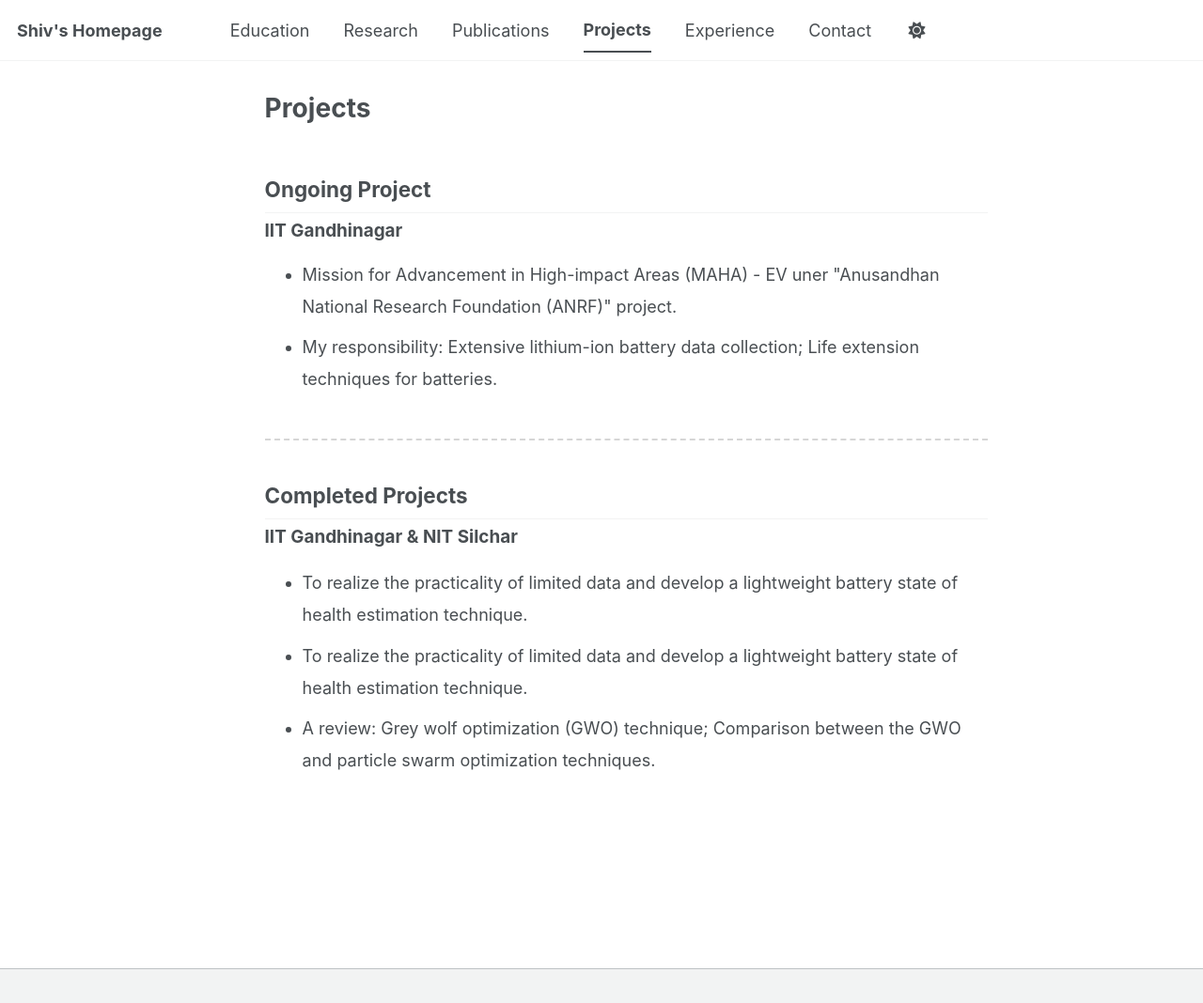
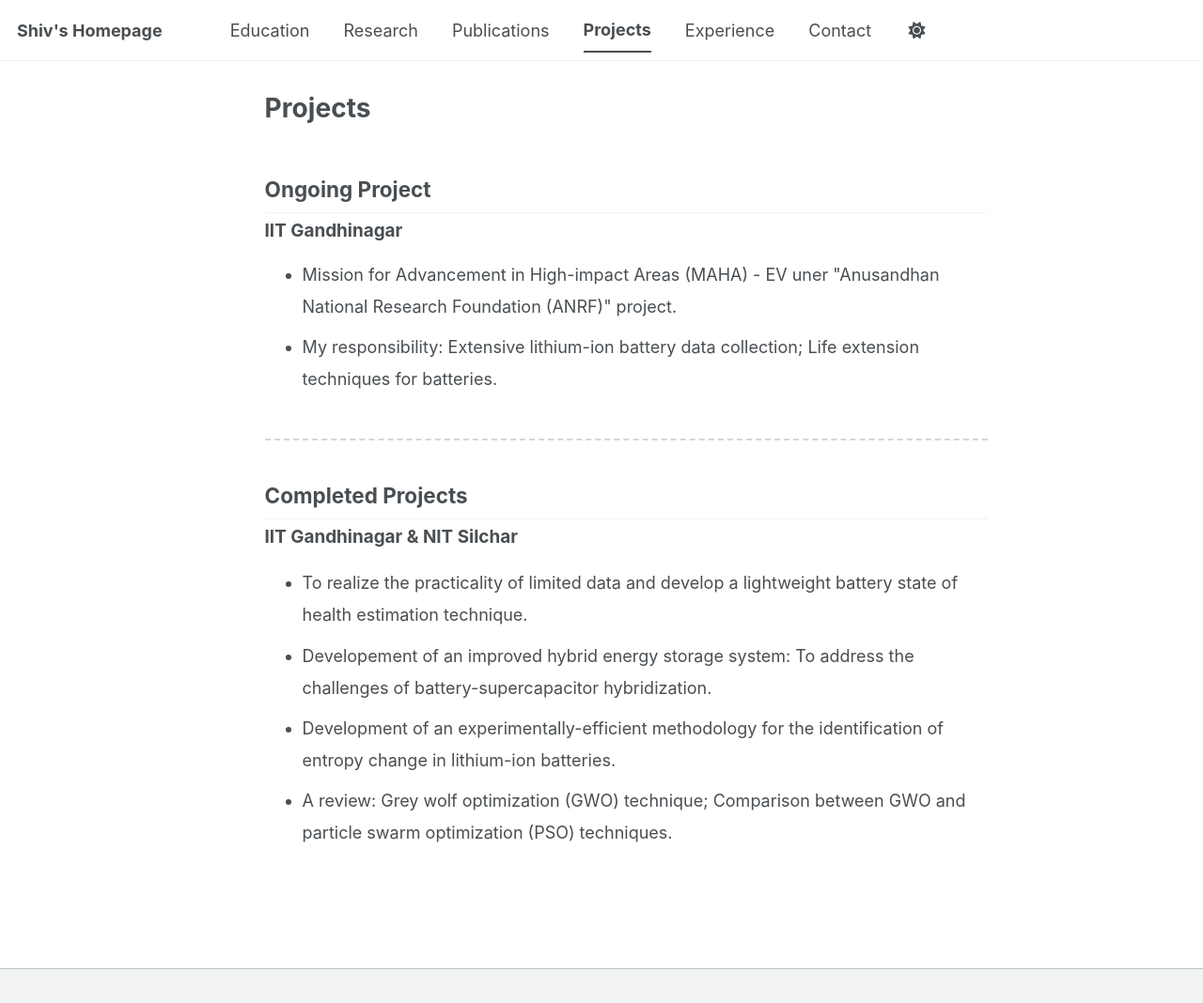
Before and after one commit to shivshankar-sinha/shivshankar-sinha.github.io, a Jekyll site: the page built from project.md, in a window 1280 px wide and 1068 px high. Shown: the whole window at 94% size. Built offline with Jekyll 4.4.1, drawn with Linux system fonts in a browser that asks for light colours; a script bundle is joined from its source files by our own code; library files that are not in the unit come from our copies.

Commit message:
Update project.md

```diff
--- a/project.md
+++ b/project.md
@@ -54,11 +54,15 @@ To realize the practicality of limited data and develop a lightweight battery st
 </li>
 
 <li>
-To realize the practicality of limited data and develop a lightweight battery state of health estimation technique.
+ Developement of an improved hybrid energy storage system: To address the challenges of battery-supercapacitor hybridization.
 </li>
 
 <li>
-A review: Grey wolf optimization (GWO) technique; Comparison between the GWO and particle swarm optimization techniques.
+Development of an experimentally-efficient methodology for the identification of entropy change in lithium-ion batteries.
+</li>
+
+<li>
+A review: Grey wolf optimization (GWO) technique; Comparison between GWO and particle swarm optimization (PSO) techniques.
 </li>
 
 </ul>
```
